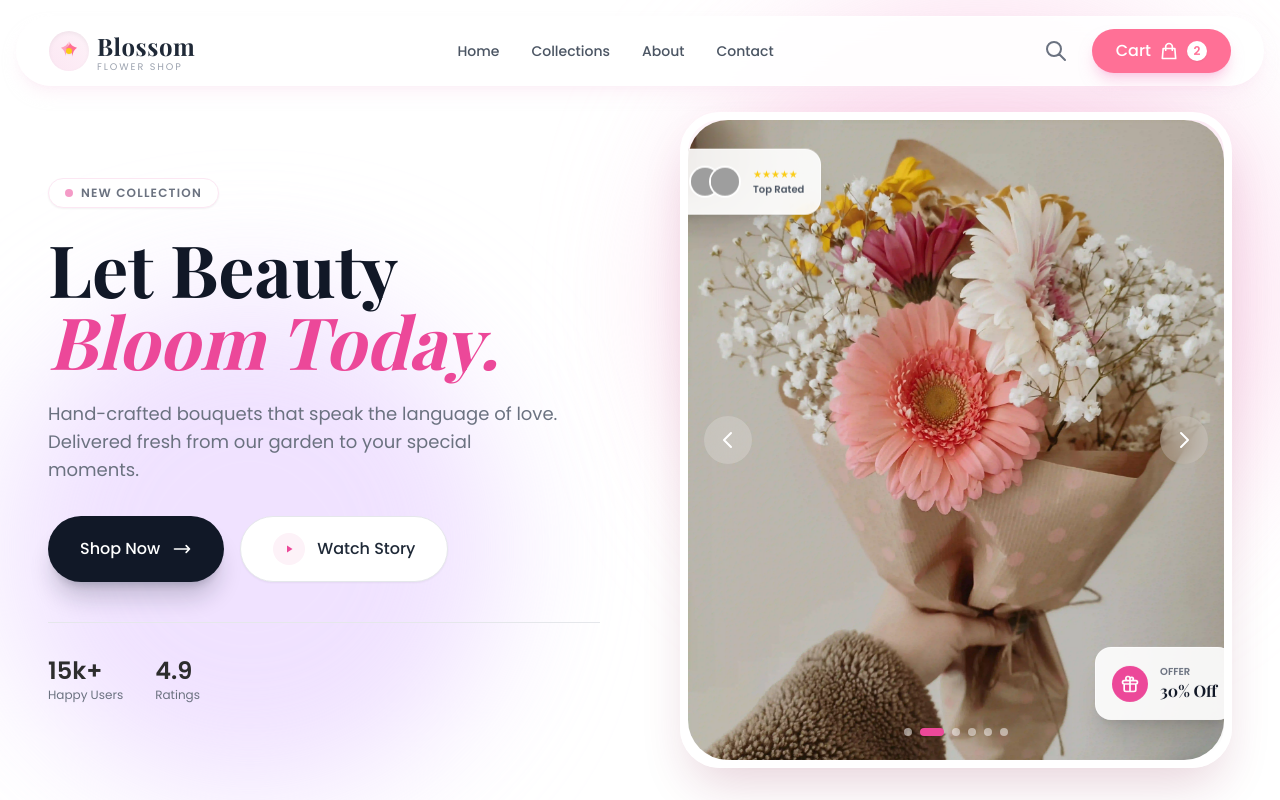
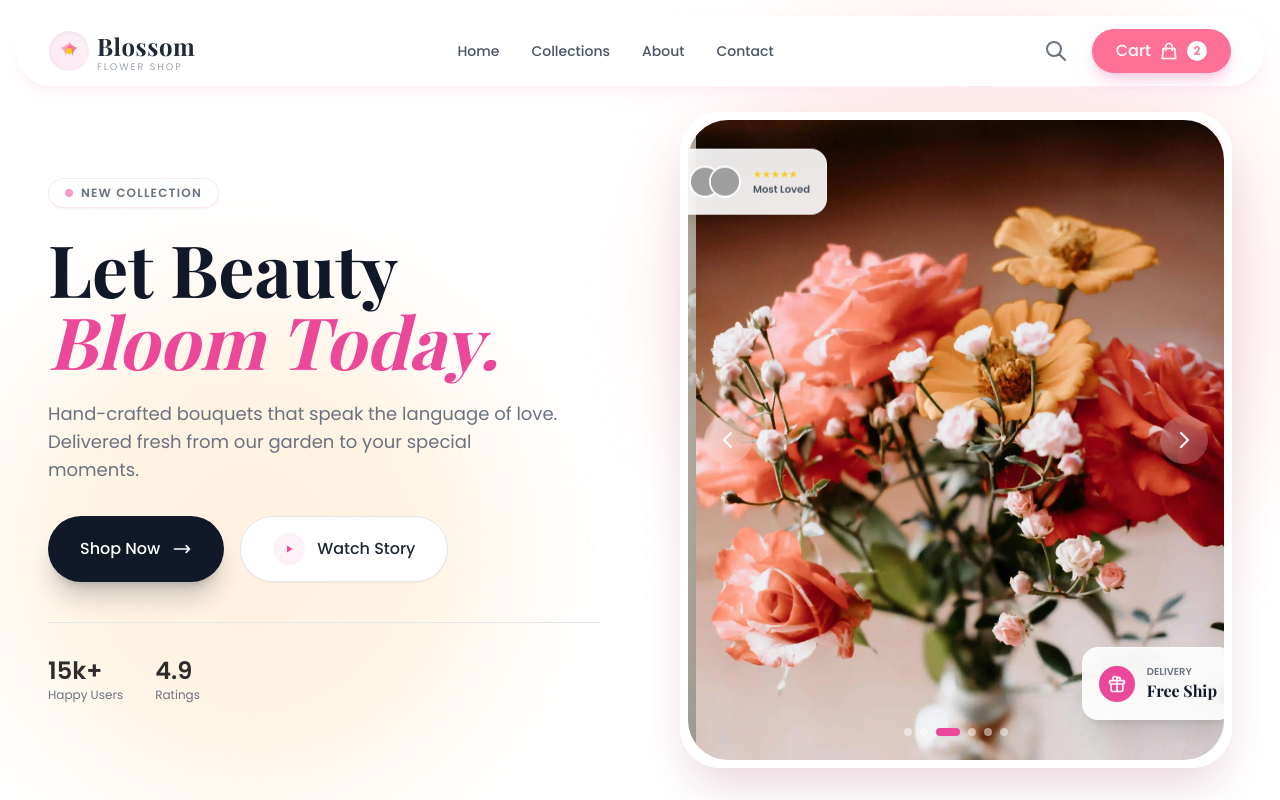
Before and after one commit to NahidAhmed-12/Flower, a React (Vite) app: page / in a window 1280 px wide. Shown: the top 800 px of the page. Built offline with nearby package versions, Linux system fonts and the light colour scheme; grey boxes are pictures that could not be loaded; a web font is replaced by a local one.

Commit message:
libry change

```diff
--- a/package.json
+++ b/package.json
@@ -10,6 +10,8 @@
     "preview": "vite preview"
   },
   "dependencies": {
+    "embla-carousel-autoplay": "^8.6.0",
+    "embla-carousel-react": "^8.6.0",
     "react": "^19.2.0",
     "react-dom": "^19.2.0",
     "swiper": "^12.0.3"
--- a/src/pages/BestSelling.jsx
+++ b/src/pages/BestSelling.jsx
@@ -1,4 +1,4 @@
-import React from 'react';
+import React, { useState } from 'react';
 
 const BestSelling = () => {
 
@@ -41,6 +41,19 @@ const BestSelling = () => {
             tag: null
         }
     ];
+
+    // --- State Management ---
+    const [selectedImage, setSelectedImage] = useState(null); // বড় ছবির জন্য স্টেট
+    const [wishlist, setWishlist] = useState([]); // লাভ রিঅ্যাক্টের জন্য স্টেট
+
+    // লাভ বাটনে ক্লিক হ্যান্ডলার
+    const toggleWishlist = (id) => {
+        if (wishlist.includes(id)) {
+            setWishlist(wishlist.filter(item => item !== id));
+        } else {
+            setWishlist([...wishlist, id]);
+        }
+    };
 
     return (
         <section className="py-20 px-6 lg:px-12 bg-gray-50 relative overflow-hidden">
@@ -95,13 +108,27 @@ const BestSelling = () => {
                                         <svg xmlns="http://www.w3.org/2000/svg" className="h-5 w-5" fill="none" viewBox="0 0 24 24" stroke="currentColor"><path strokeLinecap="round" strokeLinejoin="round" strokeWidth="2" d="M16 11V7a4 4 0 00-8 0v4M5 9h14l1 12H4L5 9z" /></svg>
                                     </button>
 
-                                    {/* Wishlist */}
-                                    <button className="bg-white text-gray-900 p-3 rounded-full shadow-lg hover:bg-pink-500 hover:text-white transition-colors" title="Add to Wishlist">
-                                        <svg xmlns="http://www.w3.org/2000/svg" className="h-5 w-5" fill="none" viewBox="0 0 24 24" stroke="currentColor"><path strokeLinecap="round" strokeLinejoin="round" strokeWidth="2" d="M4.318 6.318a4.5 4.5 0 000 6.364L12 20.364l7.682-7.682a4.5 4.5 0 00-6.364-6.364L12 7.636l-1.318-1.318a4.5 4.5 0 00-6.364 0z" /></svg>
+                                    {/* Wishlist (Love Icon) - Updated Logic */}
+                                    <button
+                                        onClick={() => toggleWishlist(product.id)}
+                                        className={`p-3 rounded-full shadow-lg transition-all duration-300 transform active:scale-90 ${
+                                            wishlist.includes(product.id)
+                                            ? 'bg-pink-50 text-pink-600'
+                                            : 'bg-white text-gray-900 hover:bg-pink-500 hover:text-white'
+                                        }`}
+                                        title="Add to Wishlist"
+                                    >
+                                        <svg xmlns="http://www.w3.org/2000/svg" className="h-5 w-5" fill={wishlist.includes(product.id) ? "currentColor" : "none"} viewBox="0 0 24 24" stroke="currentColor">
+                                            <path strokeLinecap="round" strokeLinejoin="round" strokeWidth="2" d="M4.318 6.318a4.5 4.5 0 000 6.364L12 20.364l7.682-7.682a4.5 4.5 0 00-6.364-6.364L12 7.636l-1.318-1.318a4.5 4.5 0 00-6.364 0z" />
+                                        </svg>
                                     </button>
 
-                                    {/* Quick View */}
-                                    <button className="bg-white text-gray-900 p-3 rounded-full shadow-lg hover:bg-pink-500 hover:text-white transition-colors" title="Quick View">
+                                    {/* Quick View (Eye Icon) - Updated Logic */}
+                                    <button
+                                        onClick={() => setSelectedImage(product.img)}
+                                        className="bg-white text-gray-900 p-3 rounded-full shadow-lg hover:bg-pink-500 hover:text-white transition-colors"
+                                        title="Quick View"
+                                    >
                                         <svg xmlns="http://www.w3.org/2000/svg" className="h-5 w-5" fill="none" viewBox="0 0 24 24" stroke="currentColor"><path strokeLinecap="round" strokeLinejoin="round" strokeWidth="2" d="M15 12a3 3 0 11-6 0 3 3 0 016 0z" /><path strokeLinecap="round" strokeLinejoin="round" strokeWidth="2" d="M2.458 12C3.732 7.943 7.523 5 12 5c4.478 0 8.268 2.943 9.542 7-1.274 4.057-5.064 7-9.542 7-4.477 0-8.268-2.943-9.542-7z" /></svg>
                                     </button>
                                 </div>
@@ -138,6 +165,36 @@ const BestSelling = () => {
                     </button>
                 </div>
 
+                {/* --- Image Modal / Lightbox --- */}
+                {selectedImage && (
+                    <div
+                        className="fixed inset-0 z-50 flex items-center justify-center bg-black/80 backdrop-blur-sm p-4 transition-all duration-300"
+                        onClick={() => setSelectedImage(null)}
+                    >
+                        <div
+                            className="relative max-w-4xl w-full h-auto bg-white rounded-2xl overflow-hidden shadow-2xl transform transition-all scale-100"
+                            onClick={(e) => e.stopPropagation()} // Stop clicking inside from closing
+                        >
+                            {/* Close Button */}
+                            <button
+                                onClick={() => setSelectedImage(null)}
+                                className="absolute top-4 right-4 bg-white/80 text-gray-900 hover:bg-pink-500 hover:text-white p-2 rounded-full transition-colors z-10"
+                            >
+                                <svg xmlns="http://www.w3.org/2000/svg" className="h-6 w-6" fill="none" viewBox="0 0 24 24" stroke="currentColor">
+                                    <path strokeLinecap="round" strokeLinejoin="round" strokeWidth="2" d="M6 18L18 6M6 6l12 12" />
+                                </svg>
+                            </button>
+
+                            {/* Large Image */}
+                            <img
+                                src={selectedImage}
+                                alt="Product Detail"
+                                className="w-full h-auto max-h-[85vh] object-contain"
+                            />
+                        </div>
+                    </div>
+                )}
+
             </div>
         </section>
     );
--- a/src/pages/Hero.jsx
+++ b/src/pages/Hero.jsx
@@ -1,12 +1,7 @@
 import React, { useState, useRef, useEffect, useCallback } from 'react';
-// Swiper ইম্পোর্ট
-import { Swiper, SwiperSlide } from 'swiper/react';
-// মডিউল
-import { Autoplay, EffectCreative } from 'swiper/modules';
-
-// Swiper CSS
-import 'swiper/css';
-import 'swiper/css/effect-creative';
+// Embla Carousel ইম্পোর্ট
+import useEmblaCarousel from 'embla-carousel-react';
+import Autoplay from 'embla-carousel-autoplay';
 
 const Hero = () => {
     // ১. স্লাইডার ডেটা
@@ -67,14 +62,35 @@ const Hero = () => {
         }
     ];
 
+    // --- Embla Setup ---
     const [activeIndex, setActiveIndex] = useState(0);
-    const swiperRef = useRef(null);
+
+    // Autoplay Plugin Configuration
+    const autoplay = useRef(
+        Autoplay({ delay: 3000, stopOnInteraction: false })
+    );
+
+    const [emblaRef, emblaApi] = useEmblaCarousel(
+        { loop: true, duration: 30 },
+        [autoplay.current]
+    );
+
     const heroSectionRef = useRef(null);
-    const autoplayTimerRef = useRef(null);
-    const isInteracting = useRef(false);
-
     const [showControls, setShowControls] = useState(true);
     const sliderContainerRef = useRef(null);
+
+    // --- Update Index on Slide Change ---
+    const onSelect = useCallback(() => {
+        if (!emblaApi) return;
+        setActiveIndex(emblaApi.selectedScrollSnap());
+    }, [emblaApi]);
+
+    useEffect(() => {
+        if (!emblaApi) return;
+        emblaApi.on('select', onSelect);
+        return () => emblaApi.off('select', onSelect);
+    }, [emblaApi, onSelect]);
+
 
     // --- Controls Hide Logic ---
     useEffect(() => {
@@ -95,30 +111,16 @@ const Hero = () => {
         };
     }, []);
 
-    // --- Start Autoplay Helper ---
-    const startAutoplay = useCallback(() => {
-        if (swiperRef.current && swiperRef.current.autoplay && !isInteracting.current) {
-             swiperRef.current.autoplay.start();
-        }
-    }, []);
 
-    // --- Stop Autoplay Helper ---
-    const stopAutoplay = useCallback(() => {
-        if (swiperRef.current && swiperRef.current.autoplay) {
-            swiperRef.current.autoplay.stop();
-        }
-    }, []);
-
-    // --- Intersection Observer Logic ---
+    // --- Intersection Observer Logic (Pause when not visible) ---
     useEffect(() => {
         const observer = new IntersectionObserver(
             (entries) => {
                 const entry = entries[0];
                 if (entry.isIntersecting) {
-                    startAutoplay();
+                    autoplay.current.play();
                 } else {
-                    stopAutoplay();
-                    if (autoplayTimerRef.current) clearTimeout(autoplayTimerRef.current);
+                    autoplay.current.stop();
                 }
             },
             { threshold: 0.2 }
@@ -133,27 +135,30 @@ const Hero = () => {
                 observer.unobserve(heroSectionRef.current);
             }
         };
-    }, [startAutoplay, stopAutoplay]);
+    }, []);
 
 
-    // --- Interaction Logic ---
-    const handleInteractionStart = () => {
-        isInteracting.current = true;
-        stopAutoplay();
-        if (autoplayTimerRef.current) {
-            clearTimeout(autoplayTimerRef.current);
+    // --- Navigation Handlers ---
+    const scrollPrev = useCallback(() => {
+        if (emblaApi) {
+            emblaApi.scrollPrev();
+            autoplay.current.reset();
         }
-    };
+    }, [emblaApi]);
 
-    const handleInteractionEnd = () => {
-        isInteracting.current = false;
-        if (autoplayTimerRef.current) {
-            clearTimeout(autoplayTimerRef.current);
+    const scrollNext = useCallback(() => {
+        if (emblaApi) {
+            emblaApi.scrollNext();
+            autoplay.current.reset();
         }
-        autoplayTimerRef.current = setTimeout(() => {
-            startAutoplay();
-        }, 5000);
-    };
+    }, [emblaApi]);
+
+    const scrollTo = useCallback((index) => {
+        if (emblaApi) {
+            emblaApi.scrollTo(index);
+            autoplay.current.reset();
+        }
+    }, [emblaApi]);
 
     return (
         <section
@@ -219,83 +224,34 @@ const Hero = () => {
                         className="group relative w-full max-w-md md:max-w-none rounded-[2.5rem] overflow-hidden border-[8px] border-white shadow-2xl shadow-pink-900/20 cursor-grab active:cursor-grabbing transform-gpu translate-z-0"
                     >
 
-                        <Swiper
-                            modules={[Autoplay, EffectCreative]}
-                            effect={'creative'}
-                            speed={700}
-                            observer={true}
-                            observeParents={true}
-                            threshold={10}
-                            longSwipesRatio={0.1}
-                            resistance={false}
-                            watchSlidesProgress={true}
-                            grabCursor={true}
-                            loop={true}
-                            creativeEffect={{
-                                prev: {
-                                    shadow: true,
-                                    translate: [0, 0, -100],
-                                    opacity: 0,
-                                },
-                                next: {
-                                    translate: [0, 0, 0],
-                                    scale: 0.8,
-                                    opacity: 0,
-                                },
-                            }}
-                            autoplay={{
-                                delay: 3000,
-                                disableOnInteraction: false,
-                                pauseOnMouseEnter: false,
-                                waitForTransition: true
-                            }}
-                            onTouchStart={handleInteractionStart}
-                            onTouchEnd={handleInteractionEnd}
-                            onSliderMove={handleInteractionStart}
-                            onBeforeInit={(swiper) => {
-                                swiperRef.current = swiper;
-                            }}
-                            onAfterInit={(swiper) => {
-                                setTimeout(() => {
-                                    if(!isInteracting.current) swiper.autoplay.start();
-                                }, 500);
-                            }}
-                            onSlideChange={(swiper) => setActiveIndex(swiper.realIndex)}
-                            className="w-full h-full"
-                        >
+                        {/* --- EMBLA CAROUSEL WRAPPER --- */}
+                        <div className="overflow-hidden h-full rounded-[2.5rem] backface-hidden" ref={emblaRef}>
+                            <div className="flex h-full touch-pan-y">
                                 {slides.map((slide, index) => (
-                                <SwiperSlide key={slide.id} className="overflow-hidden rounded-[2.5rem] bg-white">
-                                    {/* --- SMART IMAGE LOADING HERE --- */}
+                                    <div key={slide.id} className="flex-[0_0_100%] min-w-0 relative h-full bg-white">
                                         <img
                                             src={slide.img}
                                             alt="Flower Bouquet"
-
-                                        // 1. First image: Eager Load (Fast LCP)
-                                        // 2. Other images: Lazy Load (Performance)
                                             loading={index === 0 ? "eager" : "lazy"}
                                             fetchPriority={index === 0 ? "high" : "low"}
                                             decoding={index === 0 ? "sync" : "async"}
-
-                                        // Layout Stability
                                             width="600"
                                             height="750"
-
-                                        className="w-full h-[450px] md:h-[600px] lg:h-[650px] max-h-[80vh] object-cover object-top transition-transform duration-700 ease-in-out group-hover:scale-110 will-change-transform"
+                                            // FIX: added 'group-active:scale-100' & 'group-active:duration-200'
+                                            // স্লাইড করার সময় (active) স্কেল নরমাল থাকবে
+                                            className="w-full h-[450px] md:h-[600px] lg:h-[650px] max-h-[80vh] object-cover object-top transition-transform duration-700 ease-in-out group-hover:scale-110 group-active:scale-100 group-active:duration-200 will-change-transform block"
                                         />
-                                </SwiperSlide>
+                                    </div>
                                 ))}
-                        </Swiper>
+                            </div>
+                        </div>
 
                         {/* --- DARK OVERLAY --- */}
                         <div className="absolute inset-0 bg-black/20 opacity-0 group-hover:opacity-100 transition-opacity duration-300 z-20 pointer-events-none rounded-[2.5rem]"></div>
 
                         {/* --- ARROWS --- */}
                         <button
-                            onClick={() => {
-                                handleInteractionStart();
-                                swiperRef.current?.slidePrev();
-                                handleInteractionEnd();
-                            }}
+                            onClick={scrollPrev}
                             className={`absolute left-4 top-1/2 -translate-y-1/2 bg-white/20 backdrop-blur-md hover:bg-white text-white hover:text-gray-900 p-3 rounded-full transition-all duration-300 z-40 cursor-pointer ${
                                 showControls
                                 ? 'opacity-100 translate-x-0'
@@ -306,11 +262,7 @@ const Hero = () => {
                         </button>
 
                         <button
-                            onClick={() => {
-                                handleInteractionStart();
-                                swiperRef.current?.slideNext();
-                                handleInteractionEnd();
-                            }}
+                            onClick={scrollNext}
                             className={`absolute right-4 top-1/2 -translate-y-1/2 bg-white/20 backdrop-blur-md hover:bg-white text-white hover:text-gray-900 p-3 rounded-full transition-all duration-300 z-40 cursor-pointer ${
                                 showControls
                                 ? 'opacity-100 translate-x-0'
@@ -325,11 +277,7 @@ const Hero = () => {
                             {slides.map((_, index) => (
                                 <button
                                     key={index}
-                                    onClick={() => {
-                                        handleInteractionStart();
-                                        swiperRef.current?.slideToLoop(index);
-                                        handleInteractionEnd();
-                                    }}
+                                    onClick={() => scrollTo(index)}
                                     className={`h-2 rounded-full transition-all duration-200 hover:scale-125 ${
                                         activeIndex === index
                                         ? 'w-6 bg-pink-500'
```
Also changed, not shown: 1 other file (tests, documents, lock files or other folders). Lines whose indentation alone changed are shown as unchanged.
